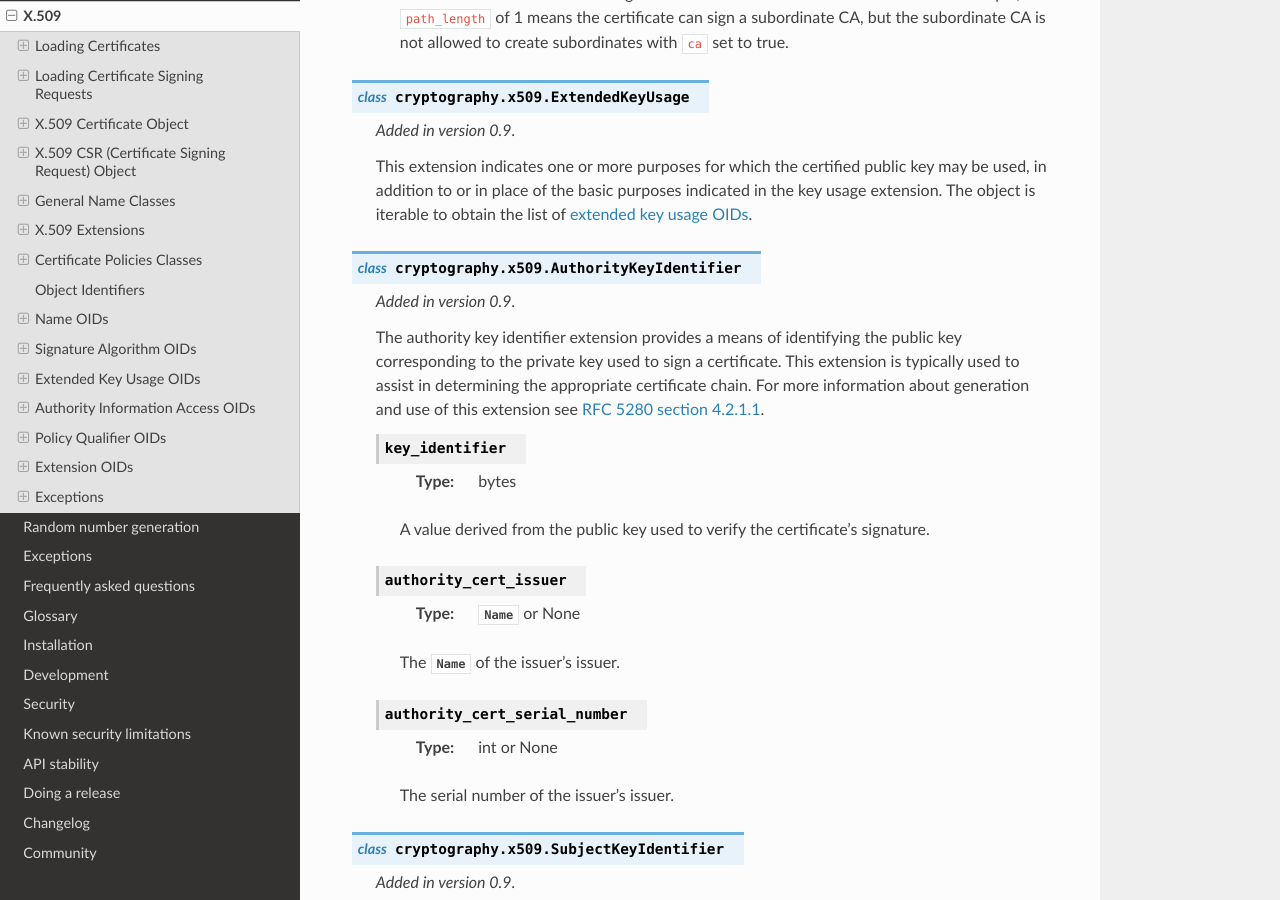
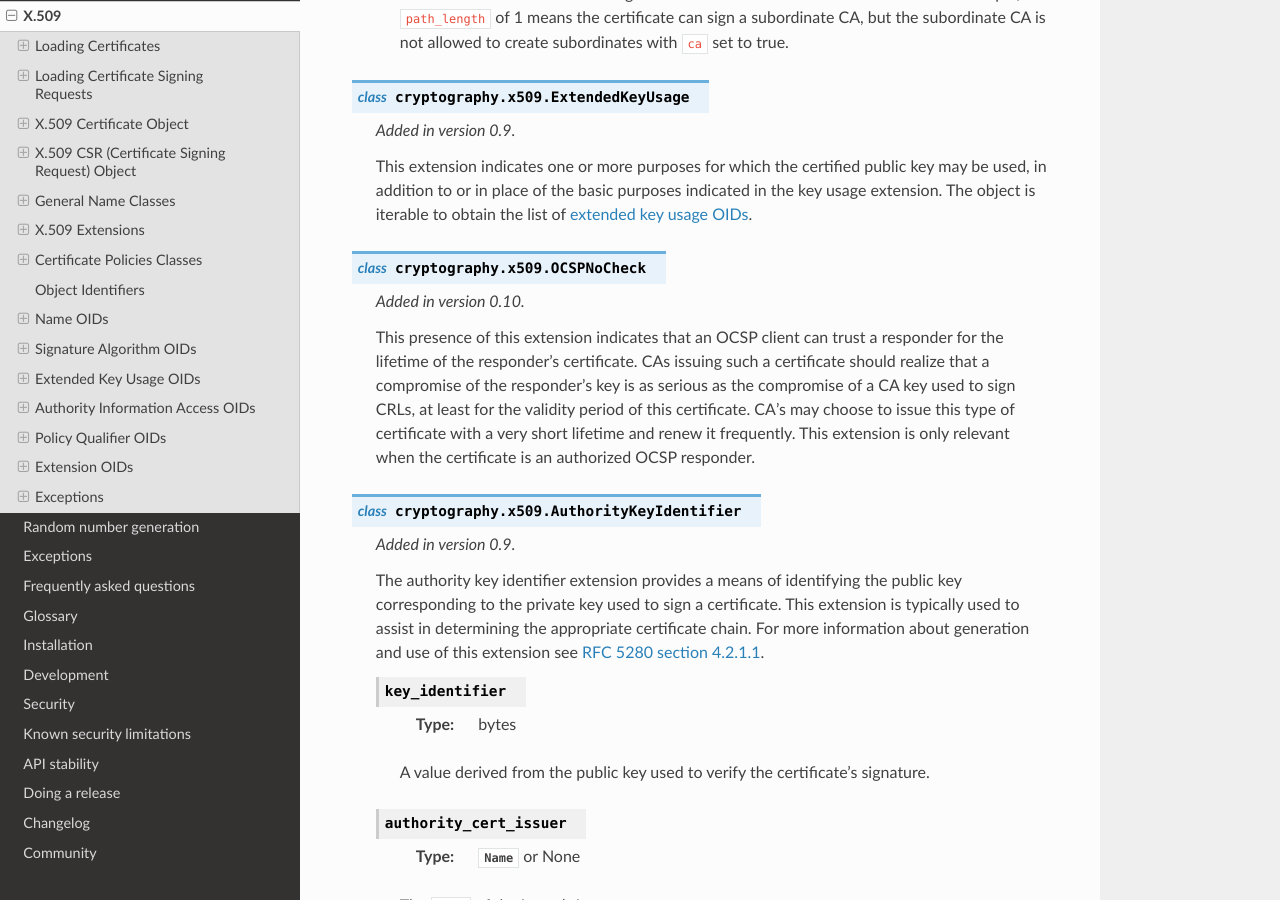
Before and after one commit to WebKing0121/cryptography, a Sphinx documentation site: the page built from docs/x509.rst, in a window 1280 px wide and 900 px high, scrolled down 11034 px. Built offline with Sphinx 7.4.7 and the Read the Docs theme 2.0.0, drawn with Linux system fonts in a browser that asks for light colours; pages that are not in the unit, such as notebooks, are missing from menus; some of the changed text lies outside the part shown.

Commit message:
add ocsp no check

```diff
--- a/docs/x509.rst
+++ b/docs/x509.rst
@@ -699,6 +699,19 @@ X.509 Extensions
     purposes indicated in the key usage extension. The object is
     iterable to obtain the list of :ref:`extended key usage OIDs <eku_oids>`.
 
+.. class:: OCSPNoCheck
+
+    .. versionadded:: 0.10
+
+    This presence of this extension indicates that an OCSP client can trust a
+    responder for the lifetime of the responder's certificate. CAs issuing
+    such a certificate should realize that a compromise of the responder's key
+    is as serious as the compromise of a CA key used to sign CRLs, at least for
+    the validity period of this certificate. CA's may choose to issue this type
+    of certificate with a very short lifetime and renew it frequently. This
+    extension is only relevant when the certificate is an authorized OCSP
+    responder.
+
 .. class:: AuthorityKeyIdentifier
 
     .. versionadded:: 0.9
@@ -1235,6 +1248,11 @@ Extension OIDs
     Corresponds to the dotted string ``"1.3.6.1.5.5.7.1.1"``. The identifier
     for the :class:`AuthorityInformationAccess` extension type.
 
+.. data:: OID_OCSP_NO_CHECK
+
+    Corresponds to the dotted string ``"1.3.6.1.5.5.7.48.1.5"``. The identifier
+    for the :class:`OCSPNoCheck` extension type.
+
 Exceptions
 ~~~~~~~~~~
 
```
Also changed, not shown: 1 other file.
